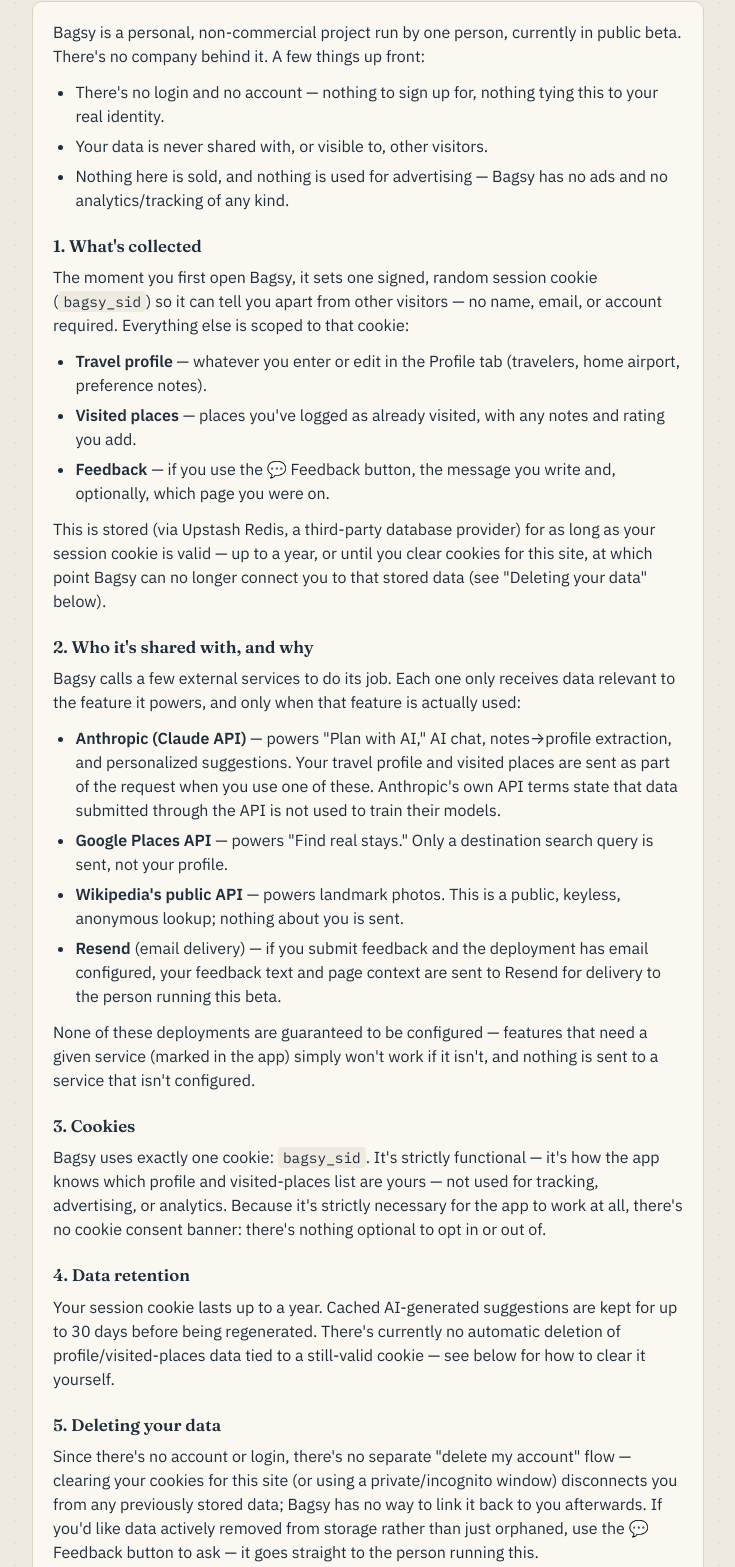
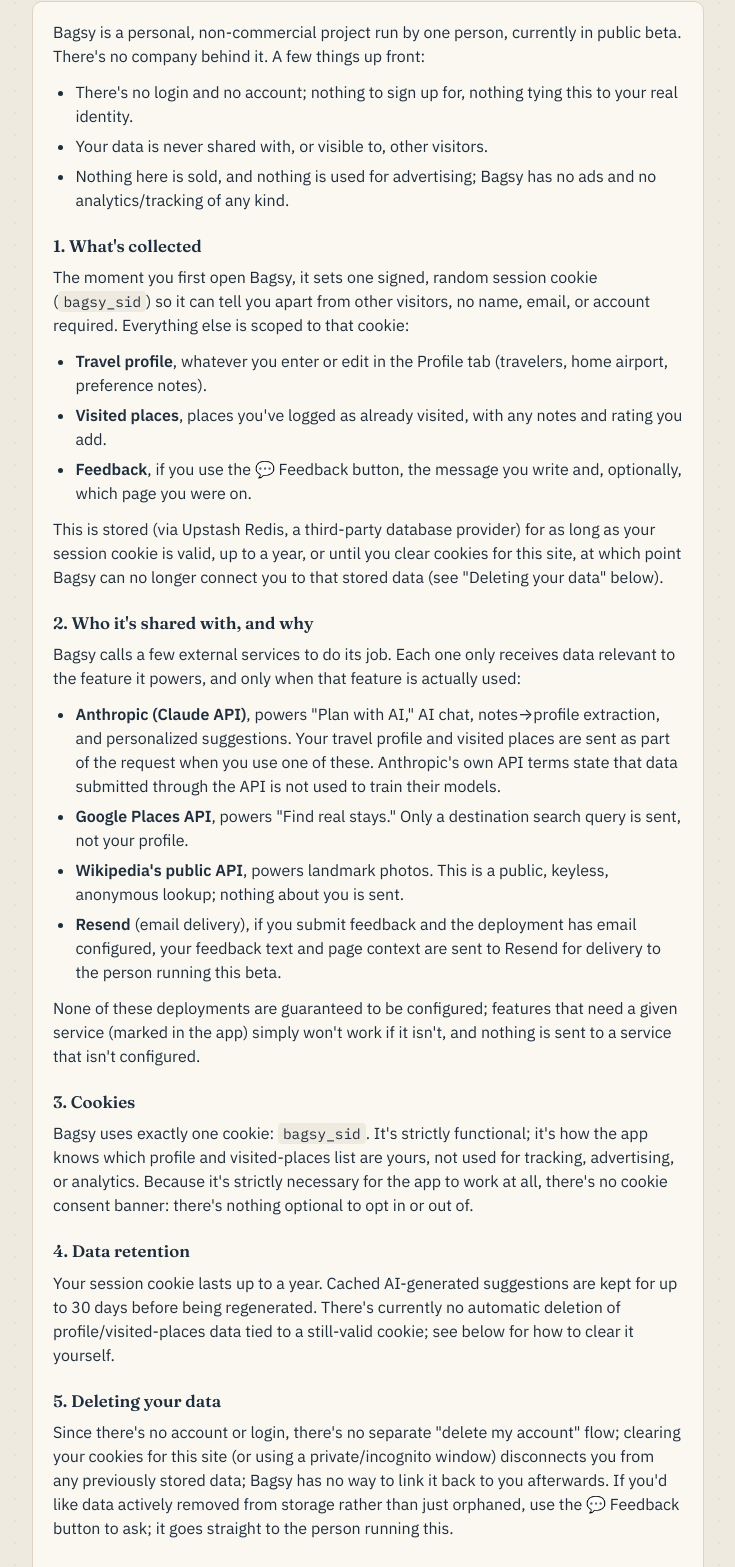
Before and after one commit to AnjaliSh/TripPlanner, a website: page public/privacy.html in a window 1280 px wide. Shown: the part 196-1763 px from the top of the page, without its empty margins (272-1007 px from the left). Drawn offline with Linux system fonts and the light colour scheme.

Commit message:
Replace em-dashes with commas/semicolons across new pages and FAQ

```diff
--- a/public/privacy.html
+++ b/public/privacy.html
@@ -3,7 +3,7 @@
 <head>
 <meta charset="utf-8" />
 <meta name="viewport" content="width=device-width, initial-scale=1" />
-<title>Privacy — Bagsy</title>
+<title>Privacy, Bagsy</title>
 <link rel="icon" type="image/png" href="/icons/favicon-32.png" />
 <meta name="theme-color" content="#1f2e3d" />
 <link rel="preconnect" href="https://fonts.googleapis.com" />
@@ -23,41 +23,41 @@
     <div class="card legal-card">
       <p>Bagsy is a personal, non-commercial project run by one person, currently in public beta. There's no company behind it. A few things up front:</p>
       <ul>
-        <li>There's no login and no account — nothing to sign up for, nothing tying this to your real identity.</li>
+        <li>There's no login and no account; nothing to sign up for, nothing tying this to your real identity.</li>
         <li>Your data is never shared with, or visible to, other visitors.</li>
-        <li>Nothing here is sold, and nothing is used for advertising — Bagsy has no ads and no analytics/tracking of any kind.</li>
+        <li>Nothing here is sold, and nothing is used for advertising; Bagsy has no ads and no analytics/tracking of any kind.</li>
       </ul>
 
       <h3>1. What's collected</h3>
-      <p>The moment you first open Bagsy, it sets one signed, random session cookie (<code>bagsy_sid</code>) so it can tell you apart from other visitors — no name, email, or account required. Everything else is scoped to that cookie:</p>
+      <p>The moment you first open Bagsy, it sets one signed, random session cookie (<code>bagsy_sid</code>) so it can tell you apart from other visitors, no name, email, or account required. Everything else is scoped to that cookie:</p>
       <ul>
-        <li><strong>Travel profile</strong> — whatever you enter or edit in the Profile tab (travelers, home airport, preference notes).</li>
-        <li><strong>Visited places</strong> — places you've logged as already visited, with any notes and rating you add.</li>
-        <li><strong>Feedback</strong> — if you use the 💬 Feedback button, the message you write and, optionally, which page you were on.</li>
+        <li><strong>Travel profile</strong>, whatever you enter or edit in the Profile tab (travelers, home airport, preference notes).</li>
+        <li><strong>Visited places</strong>, places you've logged as already visited, with any notes and rating you add.</li>
+        <li><strong>Feedback</strong>, if you use the 💬 Feedback button, the message you write and, optionally, which page you were on.</li>
       </ul>
-      <p>This is stored (via Upstash Redis, a third-party database provider) for as long as your session cookie is valid — up to a year, or until you clear cookies for this site, at which point Bagsy can no longer connect you to that stored data (see "Deleting your data" below).</p>
+      <p>This is stored (via Upstash Redis, a third-party database provider) for as long as your session cookie is valid, up to a year, or until you clear cookies for this site, at which point Bagsy can no longer connect you to that stored data (see "Deleting your data" below).</p>
 
       <h3>2. Who it's shared with, and why</h3>
       <p>Bagsy calls a few external services to do its job. Each one only receives data relevant to the feature it powers, and only when that feature is actually used:</p>
       <ul>
-        <li><strong>Anthropic (Claude API)</strong> — powers "Plan with AI," AI chat, notes→profile extraction, and personalized suggestions. Your travel profile and visited places are sent as part of the request when you use one of these. Anthropic's own API terms state that data submitted through the API is not used to train their models.</li>
-        <li><strong>Google Places API</strong> — powers "Find real stays." Only a destination search query is sent, not your profile.</li>
-        <li><strong>Wikipedia's public API</strong> — powers landmark photos. This is a public, keyless, anonymous lookup; nothing about you is sent.</li>
-        <li><strong>Resend</strong> (email delivery) — if you submit feedback and the deployment has email configured, your feedback text and page context are sent to Resend for delivery to the person running this beta.</li>
+        <li><strong>Anthropic (Claude API)</strong>, powers "Plan with AI," AI chat, notes→profile extraction, and personalized suggestions. Your travel profile and visited places are sent as part of the request when you use one of these. Anthropic's own API terms state that data submitted through the API is not used to train their models.</li>
+        <li><strong>Google Places API</strong>, powers "Find real stays." Only a destination search query is sent, not your profile.</li>
+        <li><strong>Wikipedia's public API</strong>, powers landmark photos. This is a public, keyless, anonymous lookup; nothing about you is sent.</li>
+        <li><strong>Resend</strong> (email delivery), if you submit feedback and the deployment has email configured, your feedback text and page context are sent to Resend for delivery to the person running this beta.</li>
       </ul>
-      <p>None of these deployments are guaranteed to be configured — features that need a given service (marked in the app) simply won't work if it isn't, and nothing is sent to a service that isn't configured.</p>
+      <p>None of these deployments are guaranteed to be configured; features that need a given service (marked in the app) simply won't work if it isn't, and nothing is sent to a service that isn't configured.</p>
 
       <h3>3. Cookies</h3>
-      <p>Bagsy uses exactly one cookie: <code>bagsy_sid</code>. It's strictly functional — it's how the app knows which profile and visited-places list are yours — not used for tracking, advertising, or analytics. Because it's strictly necessary for the app to work at all, there's no cookie consent banner: there's nothing optional to opt in or out of.</p>
+      <p>Bagsy uses exactly one cookie: <code>bagsy_sid</code>. It's strictly functional; it's how the app knows which profile and visited-places list are yours, not used for tracking, advertising, or analytics. Because it's strictly necessary for the app to work at all, there's no cookie consent banner: there's nothing optional to opt in or out of.</p>
 
       <h3>4. Data retention</h3>
-      <p>Your session cookie lasts up to a year. Cached AI-generated suggestions are kept for up to 30 days before being regenerated. There's currently no automatic deletion of profile/visited-places data tied to a still-valid cookie — see below for how to clear it yourself.</p>
+      <p>Your session cookie lasts up to a year. Cached AI-generated suggestions are kept for up to 30 days before being regenerated. There's currently no automatic deletion of profile/visited-places data tied to a still-valid cookie; see below for how to clear it yourself.</p>
 
       <h3>5. Deleting your data</h3>
-      <p>Since there's no account or login, there's no separate "delete my account" flow — clearing your cookies for this site (or using a private/incognito window) disconnects you from any previously stored data; Bagsy has no way to link it back to you afterwards. If you'd like data actively removed from storage rather than just orphaned, use the 💬 Feedback button to ask — it goes straight to the person running this.</p>
+      <p>Since there's no account or login, there's no separate "delete my account" flow; clearing your cookies for this site (or using a private/incognito window) disconnects you from any previously stored data; Bagsy has no way to link it back to you afterwards. If you'd like data actively removed from storage rather than just orphaned, use the 💬 Feedback button to ask; it goes straight to the person running this.</p>
 
       <h3>6. Questions</h3>
-      <p>Use the 💬 Feedback button in the app for any privacy question — it reaches the person who runs this directly.</p>
+      <p>Use the 💬 Feedback button in the app for any privacy question; it reaches the person who runs this directly.</p>
     </div>
   </div>
 </body>
```
Also changed, not shown: public/about.html (+6 -6 lines), public/index.html (+9 -9 lines), public/terms.html (+5 -5 lines).
